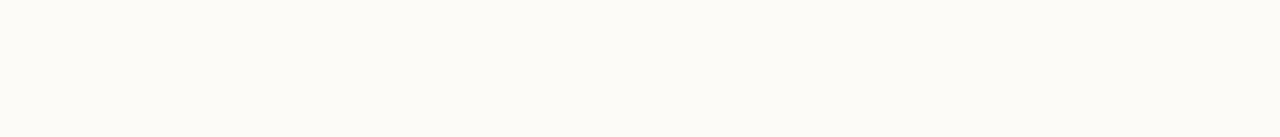
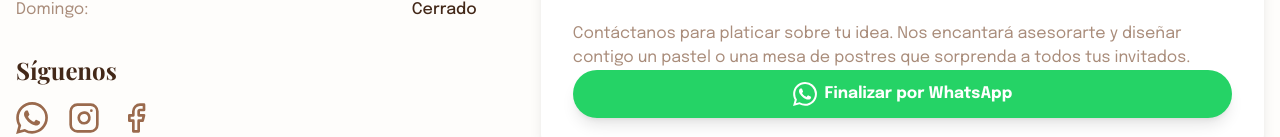
Before and after one commit to WayoGFX/pasteleria-canelas-frontend, a React (Vite) app: page /#/contacto in a window 1280 px wide. Before the commit this address led to /#/product/1. Shown: the part 933-1070 px from the top of the page. Before the commit the page ends 800 px from the top, so only its background shows below. Built offline with nearby package versions, Linux system fonts and the light colour scheme; no server answers.

Commit message:
errores e icono

```diff
--- a/components/ContactPage.tsx
+++ b/components/ContactPage.tsx
@@ -316,20 +316,22 @@
                                 </motion.p>
                             </div>
 
+                                        {/* botón finalizar por WhatsApp */}
                                         <motion.button
                                             onClick={generateWhatsAppMessage}
-                                className="mt-6 bg-[#25D366] text-white flex w-full items-center justify-center gap-2 rounded-full py-3 px-5 text-base font-bold shadow-lg"
-                                initial={{ opacity: 0, y: 20 }}
-                                animate={{ opacity: 1, y: 0 }}
-                                transition={{ delay: 0.8 }}
+                                            className="bg-[#25D366] text-white flex w-full items-center justify-center gap-2 rounded-full py-3 px-5 text-base font-bold shadow-lg"
                                             whileHover={{
                                                 y: -3,
                                                 boxShadow: "0 10px 30px rgba(37, 211, 102, 0.3)"
                                             }}
                                             whileTap={{ scale: 0.98 }}
+                                            initial={{ opacity: 0, y: 10 }}
+                                            animate={{ opacity: 1, y: 0 }}
+                                            transition={{ delay: 0.4 }}
                                         >
-                                <svg className="w-6 h-6" fill="currentColor" viewBox="0 0 24 24"><path d="M12.031 2.001c-5.503 0-9.972 4.47-9.972 9.971 0 1.761.46 3.486 1.34 4.978l-1.39 5.093 5.215-1.373c1.472.82 3.12 1.258 4.807 1.258h.001c5.502 0 9.971-4.47 9.971-9.971s-4.469-9.97-9.971-9.97zm0 17.94c-1.574 0-3.11-.472-4.43-1.365l-.316-.187-3.268.861.87-3.197-.206-.328c-.985-1.564-1.503-3.411-1.503-5.328 0-4.596 3.737-8.332 8.332-8.332 4.594 0 8.33 3.736 8.33 8.332s-3.736 8.332-8.33 8.332zm3.32-5.463c-.183-.3-.642-.48-1.353-.807-.71-.326-4.2-2.053-4.858-2.288-.658-.234-1.135-.125-1.135.597 0 .346.402.597.55.777.149.179.317.402.485.617.168.215.337.234.622.062.285-.172.932-.341 1.777-1.09.845-.75 1.408-1.51 1.576-1.761.168-.25.168-.465.077-.617-.091-.151-.234-.366-.485-.617s-.418-.47-.622-.705c-.204-.234-.234-.191-.403-.465s-.34-.597-.465-.847c-.125-.25-.25-.213-.34-.213h-.452c-.172 0-.465.062-.71.303-.246.242-.932.912-.932 2.228 0 1.316.95 2.57 1.08 2.75.129.179 1.8 2.768 4.31 3.841 2.512 1.072 2.512.715 2.797.668.285-.047.933-.38 1.062-.75.129-.37.129-.687.091-.75s-.148-.094-.337-.187z"/></svg>
-                                <span>Cotizar por WhatsApp</span>
+                                            {/* logo de WhatsApp */}
+                                            <svg className="w-6 h-6" fill="currentColor" viewBox="0 0 24 24"><path d="M17.472 14.382c-.297-.149-1.758-.867-2.03-.967-.273-.099-.471-.148-.67.15-.197.297-.767.966-.94 1.164-.173.199-.347.223-.644.075-.297-.15-1.255-.463-2.39-1.475-.883-.788-1.48-1.761-1.653-2.059-.173-.297-.018-.458.13-.606.134-.133.298-.347.446-.52.149-.174.198-.298.298-.497.099-.198.05-.371-.025-.52-.075-.149-.669-1.612-.916-2.207-.242-.579-.487-.5-.669-.51-.173-.008-.371-.01-.57-.01-.198 0-.52.074-.792.372-.272.297-1.04 1.016-1.04 2.479 0 1.462 1.065 2.875 1.213 3.074.149.198 2.096 3.2 5.077 4.487.709.306 1.262.489 1.694.625.712.227 1.36.195 1.871.118.571-.085 1.758-.719 2.006-1.413.248-.694.248-1.289.173-1.413-.074-.124-.272-.198-.57-.347m-5.421 7.403h-.004a9.87 9.87 0 01-5.031-1.378l-.361-.214-3.741.982.998-3.648-.235-.374a9.86 9.86 0 01-1.51-5.26c.001-5.45 4.436-9.884 9.888-9.884 2.64 0 5.122 1.03 6.988 2.898a9.825 9.825 0 012.893 6.994c-.003 5.45-4.437 9.884-9.885 9.884m8.413-18.297A11.815 11.815 0 0012.05 0C5.495 0 .16 5.335.157 11.892c0 2.096.547 4.142 1.588 5.945L.057 24l6.305-1.654a11.882 11.882 0 005.683 1.448h.005c6.554 0 11.89-5.335 11.893-11.893a11.821 11.821 0 00-3.48-8.413Z"/></svg>
+                                            <span>Finalizar por WhatsApp</span>
                                         </motion.button>
                         </motion.div>
                     </motion.div>
--- a/components/Footer.tsx
+++ b/components/Footer.tsx
@@ -149,7 +149,7 @@
             <ul className="mt-4 space-y-2 text-sm">
               {navLinks.map((link, index) => (
                 <motion.li
-                  key={link.key || link.to}
+                  key={link.to}
                   custom={index}
                   variants={linkVariants}
                   initial="hidden"
--- a/components/ProtectedRoute.tsx
+++ b/components/ProtectedRoute.tsx
@@ -9,7 +9,7 @@
 // es como un guarda que si isAuthenticated es true entonces entra de lo contrario no
 // children son los componentes de administrador
 
-const ProtectedRoute: React.FC<{ children: React.ReactElement }> = ({ children }) => {
+const ProtectedRoute: React.FC<{ children: React.ReactNode }> = ({ children }) => {
   // estado de autenticación
   // se inicia isAuthenticated | osea pregunta
   const { isAuthenticated } = useAuth();
```
Lines whose indentation alone changed are shown as unchanged.
